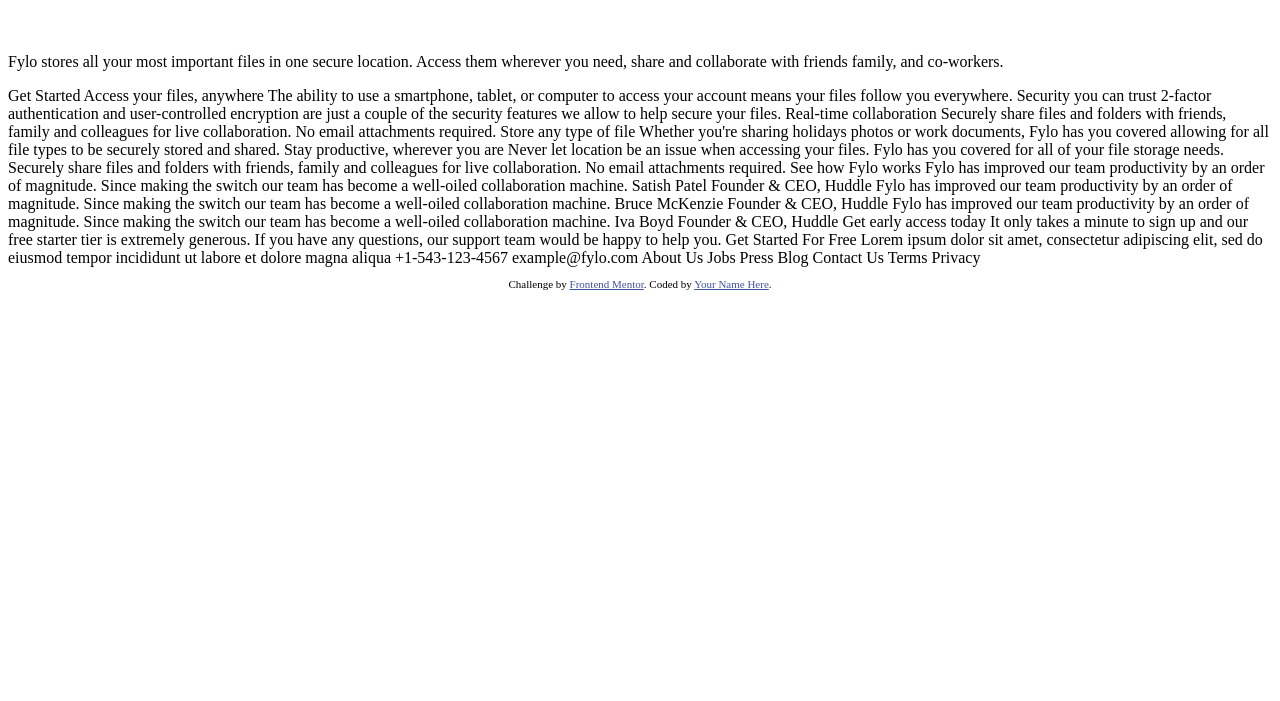
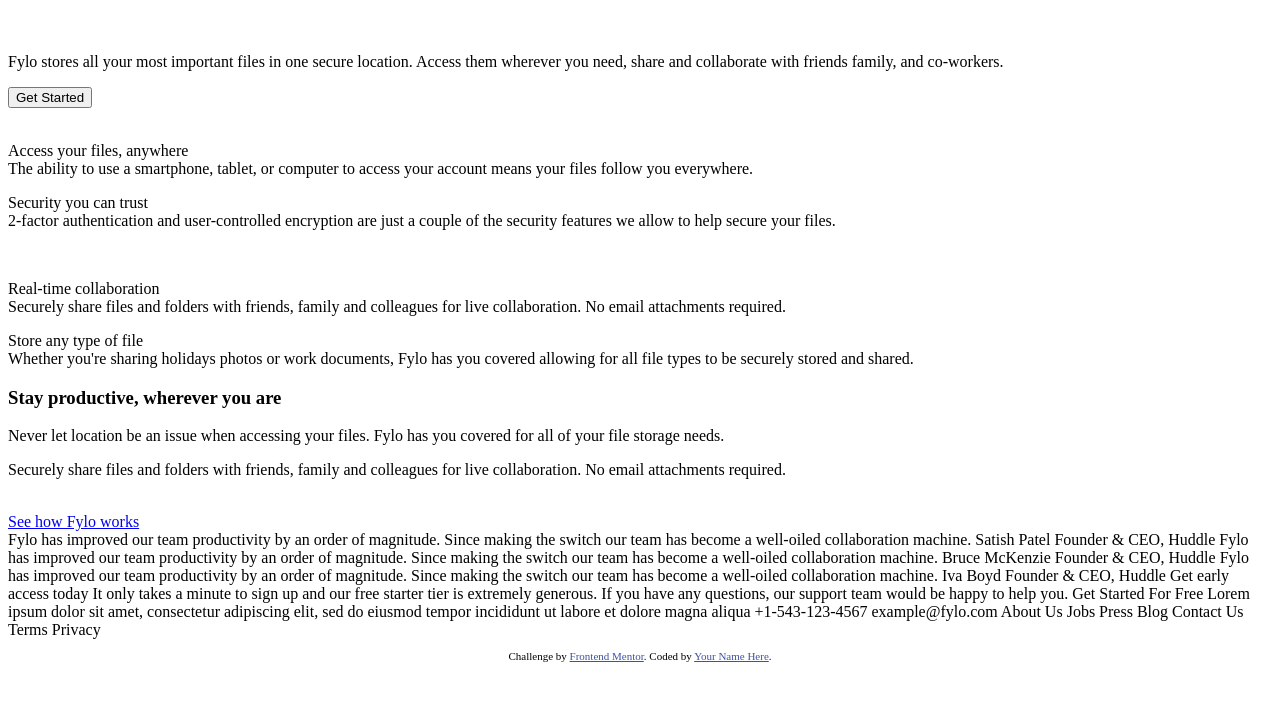
Before and after one commit to abujoshu/HTML-CSS-JS_GROUP_149, a plain HTML site: page index.html in a window 1280 px wide. Shown: the part 87-788 px from the top of the page. Drawn offline with Linux system fonts and the light colour scheme.

Commit message:
Update index.html

```diff
--- a/index.html
+++ b/index.html
@@ -25,38 +25,49 @@
 <div class="h2"><p>Fylo stores all your most important files in one secure location. Access them wherever
   you need, share and collaborate with friends family, and co-workers.</p>
 </div>
+ <div><button>Get Started</button></div>
+  <br>
+<div>
+  <p>Access your files, anywhere
+    <br> The ability to use a smartphone, tablet, or computer to access your account means your
+    files follow you everywhere.
+  </p>
 
-  Get Started
-
-  Access your files, anywhere
-
-  The ability to use a smartphone, tablet, or computer to access your account means your
-  files follow you everywhere.
-
+  <p>
     Security you can trust
-
+    <br>
     2-factor authentication and user-controlled encryption are just a couple of the security
     features we allow to help secure your files.
+  </p>
+</div>
+<br>
+<div>
+ <p>
+   Real-time collaboration
+   <br> Securely share files and folders with friends, family and colleagues for live collaboration.
+   No email attachments required.
+ </p>
 
-  Real-time collaboration
-
-  Securely share files and folders with friends, family and colleagues for live collaboration.
-  No email attachments required.
-
+  <p>
     Store any type of file
-
+    <br>
     Whether you're sharing holidays photos or work documents, Fylo has you covered allowing for all
     file types to be securely stored and shared.
+  </p>
 
-  Stay productive, wherever you are
+</div>
+<div>
 
-  Never let location be an issue when accessing your files. Fylo has you covered for all of your file
-  storage needs.
+  <h3>Stay productive, wherever you are</h3>
 
-  Securely share files and folders with friends, family and colleagues for live collaboration. No email
-  attachments required.
+   <p>Never let location be an issue when accessing your files. Fylo has you covered for all of your file
+    storage needs.</p>
+    <p>Securely share files and folders with friends, family and colleagues for live collaboration. No email
+    attachments required.</p>
+  <br>
+  <a href="#">See how Fylo works</a>
+</div>
 
-  See how Fylo works
 
   Fylo has improved our team productivity by an order of magnitude. Since making the switch our team has
   become a well-oiled collaboration machine.
```
Lines whose indentation alone changed are shown as unchanged.
